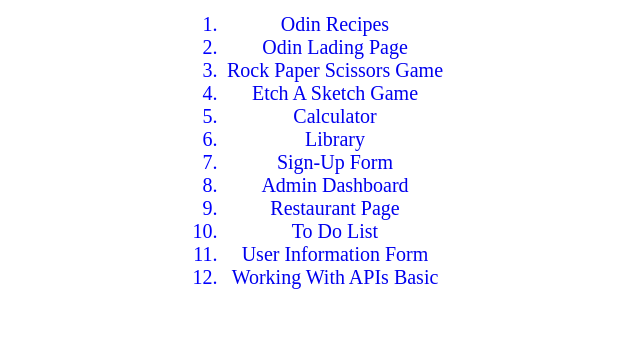
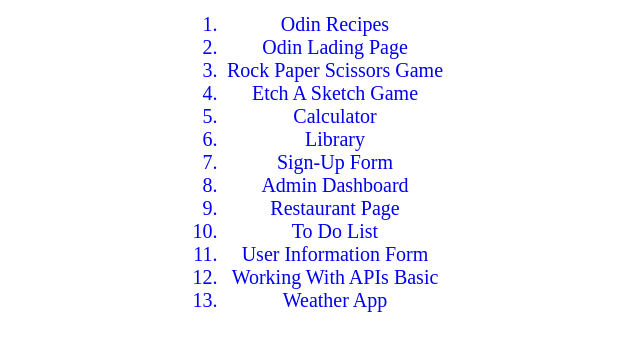
Before and after one commit to HNTNhan/OdinProject, a website: page index.html in a window 1280 px wide. Shown: the part 296-646 px from the top of the page, without its empty margins (305-945 px from the left). Drawn offline with Linux system fonts and the light colour scheme.

Commit message:
Add link to weather app page on main homepage

```diff
--- a/index.html
+++ b/index.html
@@ -32,6 +32,7 @@
         <li><a href="./ToDoList/dist/index.html"> To Do List </a></li>
         <li><a href="./UserInformationForm/index.html"> User Information Form </a></li>
         <li><a href="./Working With APIs/index.html"> Working With APIs Basic </a></li>
+        <li><a href="./Weather App/index.html"> Weather App </a></li>
       </ol>
     </main>
   </div>
```
